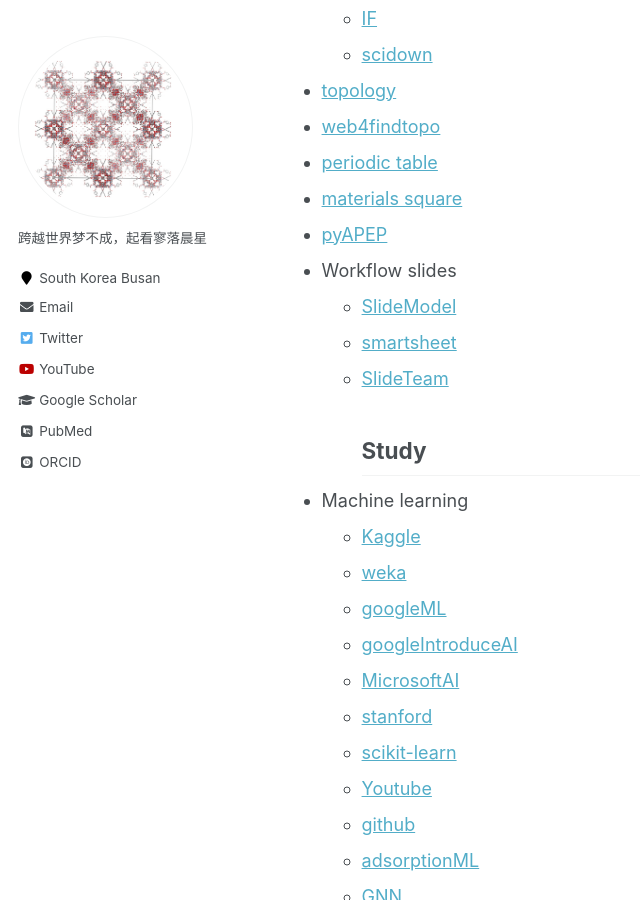
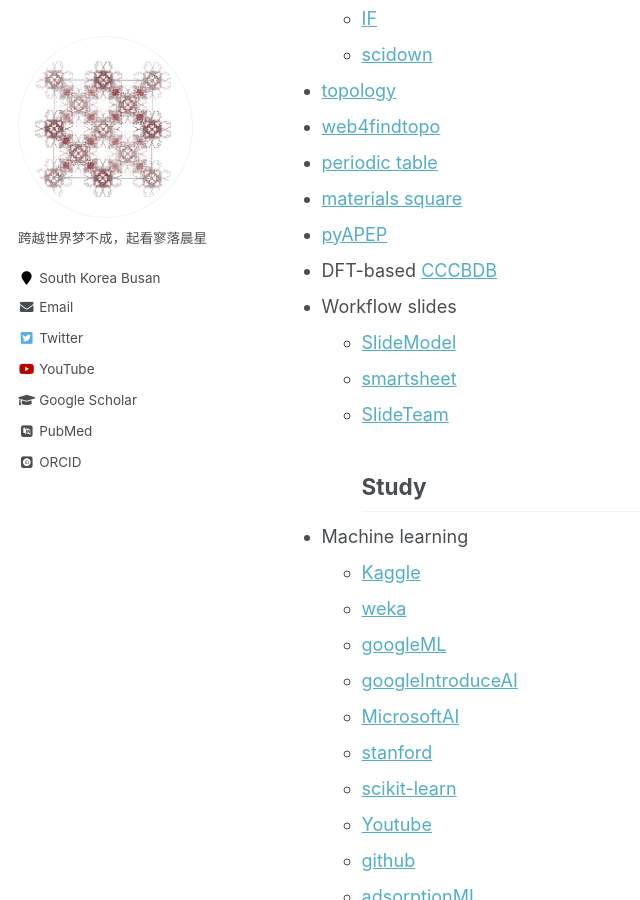
Before and after one commit to sxm13/ZGBshenxiaomoCV.github.io, a Jekyll site: the page built from _pages/markdown.md, in a window 1280 px wide and 900 px high, scrolled down 4355 px. Shown: the whole window, without its empty margins (0-640 px from the left). Built offline with Jekyll 4.4.1, drawn with Linux system fonts in a browser that asks for light colours; some web fonts are replaced.

Commit message:
Update markdown.md

```diff
--- a/_pages/markdown.md
+++ b/_pages/markdown.md
@@ -130,6 +130,7 @@
 * [periodic table](https://ptable.com/#%E6%80%A7%E8%B4%A8)
 * [materials square](https://www.materialssquare.com/blog?category=simulation-tip&language=en)
 * [pyAPEP](https://github.com/sebyga/pyAPEP)
+* DFT-based [CCCBDB](https://cccbdb.nist.gov/introx.asp)
 * Workflow slides
   * [SlideModel](https://slidemodel.com/)
   * [smartsheet](https://www.smartsheet.com/content/powerpoint-workflow-template)
```
